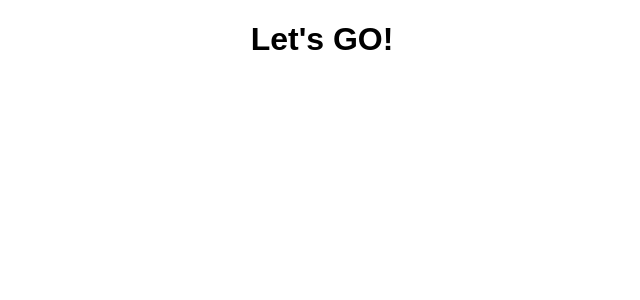
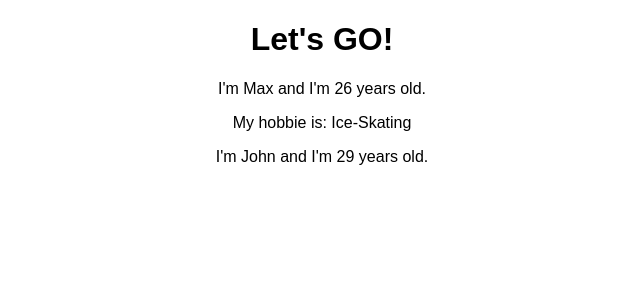
Before and after one commit to oliverGal-05/react-complete-guide, a React (Create React App) app: page / in a window 1280 px wide. Shown: the top 300 px of the page, without its empty margins (318-958 px from the left). Built offline with nearby package versions, Linux system fonts and the light colour scheme.

Commit message:
Component & props

```diff
--- a/src/App.js
+++ b/src/App.js
@@ -1,11 +1,14 @@
 import React, { Component } from 'react';
 import './App.css';
+import Person from './Person/Person';
 
 class App extends Component {
   render() {
     return (
       <div className="App">
         <h1>Let's GO!</h1>
+        <Person name="Max">My hobbie is: Ice-Skating</Person>
+        <Person name="John"/>
       </div>
     );
   }
--- /dev/null
+++ b/src/Person/Person.js
@@ -0,0 +1,12 @@
+import React from 'react';
+
+const person = (props) => {
+    return (
+        <div>
+            <p>I'm {props.name} and I'm {Math.floor(Math.random() *30)} years old.</p>
+            <p>{props.children}</p>
+        </div>
+    )
+};
+
+export default person;
```
